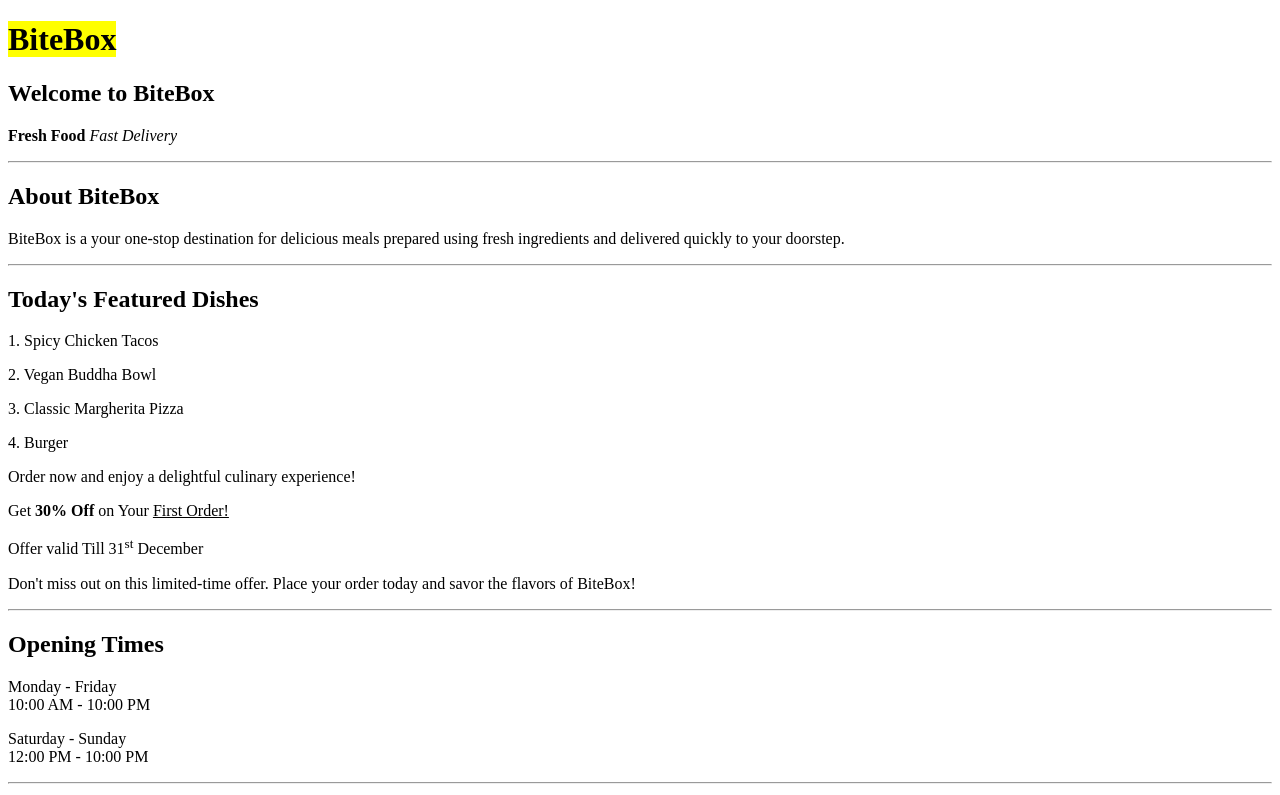
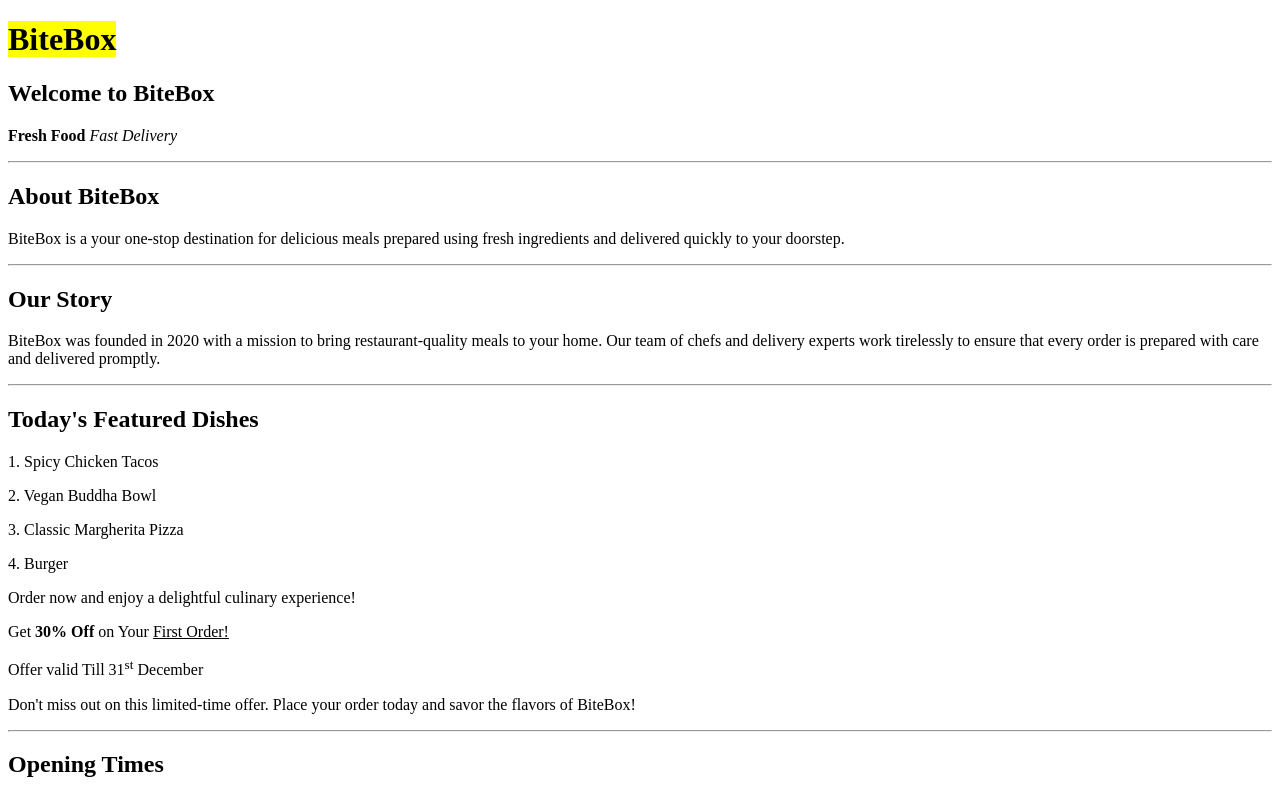
Before and after one commit to s-snehal2/BiteBox, a plain HTML site: page index.html in a window 1280 px wide. Shown: the top 795 px of the page. Drawn offline with Linux system fonts and the light colour scheme.

Commit message:
basic of my website design

```diff
--- a/index.html
+++ b/index.html
@@ -20,6 +20,14 @@
             <p>BiteBox is a your one-stop destination for delicious meals prepared
                using fresh ingredients and delivered quickly to your doorstep.
             </p>
+
+        <hr>
+        <h2> Our Story </h2>
+        <p>
+            BiteBox was founded in 2020 with a mission to bring restaurant-quality meals to your home.
+            Our team of chefs and delivery experts work tirelessly to ensure that every order is
+            prepared with care and delivered promptly.
+        </p>
 
     <hr>
     <!-- Featured Dishes Section -->
```
